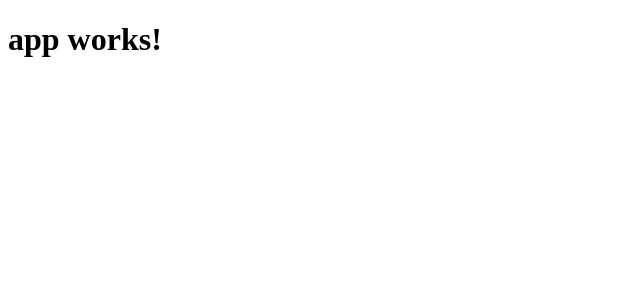
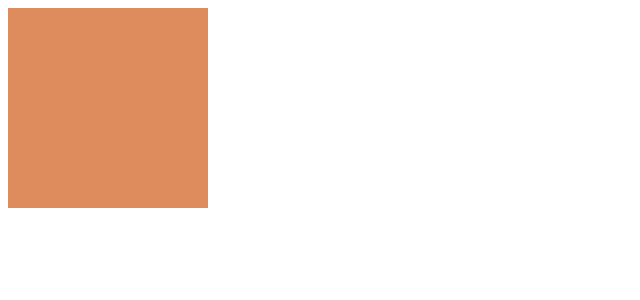
Before and after one commit to jessepinho/trumpymctweetface.com, an Angular app: page / in a window 1280 px wide. Shown: the top 300 px of the page, without its empty margins (0-640 px from the left). Built offline with nearby package versions, Linux system fonts and the light colour scheme.

Commit message:
Add face component

```diff
--- a/src/app/app.component.html
+++ b/src/app/app.component.html
@@ -1,3 +1 @@
-<h1>
-  {{title}}
-</h1>
+<app-face></app-face>
--- a/src/app/app.component.ts
+++ b/src/app/app.component.ts
@@ -5,6 +5,4 @@ import { Component } from '@angular/core';
   templateUrl: './app.component.html',
   styleUrls: ['./app.component.css']
 })
-export class AppComponent {
-  title = 'app works!';
-}
+export class AppComponent {}
--- a/src/app/app.module.ts
+++ b/src/app/app.module.ts
@@ -4,10 +4,12 @@ import { FormsModule } from '@angular/forms';
 import { HttpModule } from '@angular/http';
 
 import { AppComponent } from './app.component';
+import { FaceComponent } from './face/face.component';
 
 @NgModule({
   declarations: [
-    AppComponent
+    AppComponent,
+    FaceComponent
   ],
   imports: [
     BrowserModule,
--- /dev/null
+++ b/src/app/face/face.component.html
@@ -0,0 +1 @@
+<div [style.backgroundColor]="color" class="face"></div>
--- /dev/null
+++ b/src/app/face/face.component.sass
@@ -0,0 +1,3 @@
+.face
+  height: 200px
+  width: 200px
--- /dev/null
+++ b/src/app/face/face.component.ts
@@ -0,0 +1,16 @@
+import { Component, OnInit } from '@angular/core';
+
+@Component({
+  selector: 'app-face',
+  templateUrl: './face.component.html',
+  styleUrls: ['./face.component.sass']
+})
+export class FaceComponent implements OnInit {
+  private color: string = 'rgb(222, 140, 93)';
+
+  constructor() { }
+
+  ngOnInit() {
+  }
+
+}
```
Also changed, not shown: 1 other file (tests, documents, lock files or other folders).
